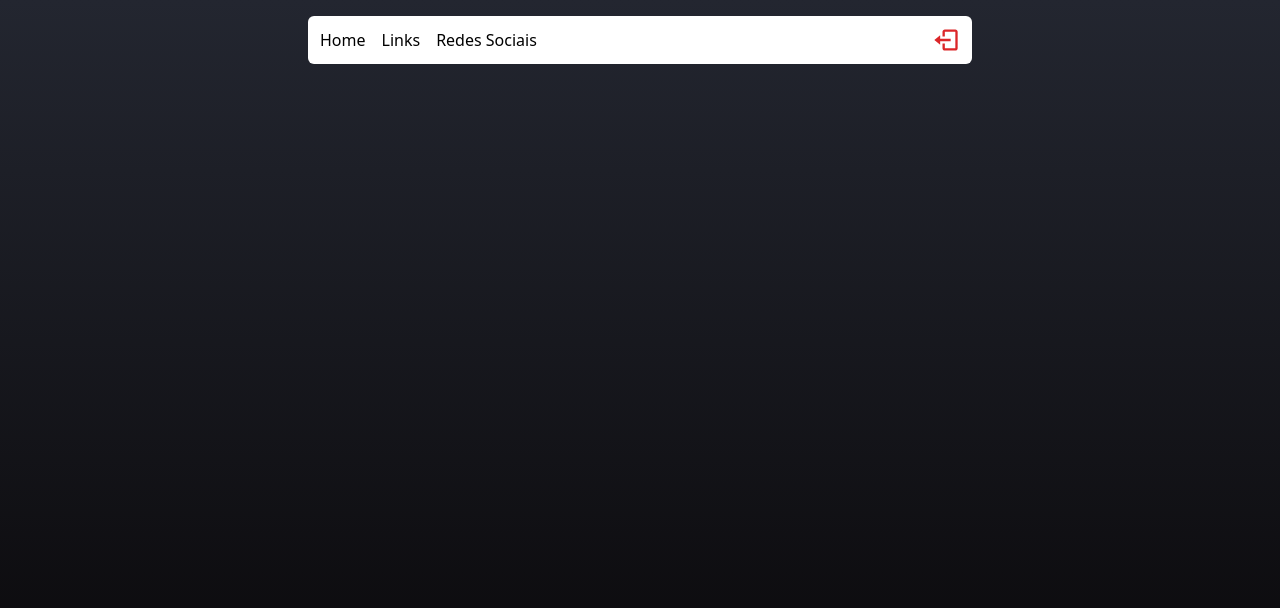
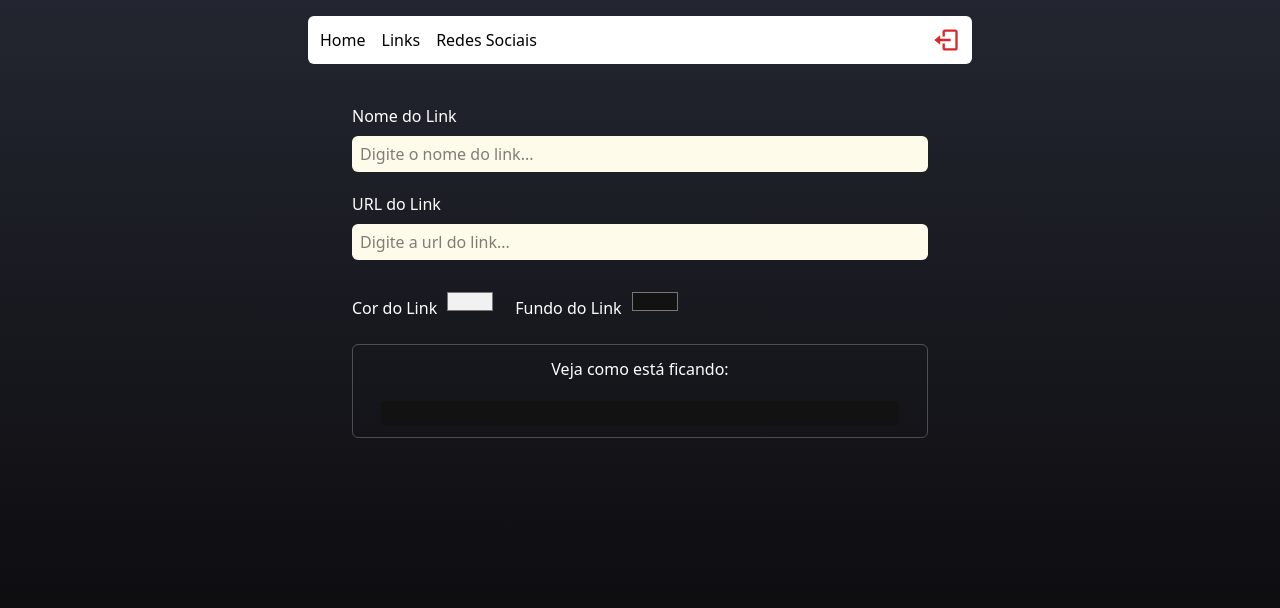
Before and after one commit to paulohenriquecorrea/devlink, a React (Vite) app: page /admin in a window 1280 px wide. Shown: the top 608 px of the page. Built offline with nearby package versions, Linux system fonts and the light colour scheme; no server answers; sample sign-in values are in the browser's storage.

Commit message:
Criado formulário de links

```diff
--- a/src/pages/admin/index.tsx
+++ b/src/pages/admin/index.tsx
@@ -1,9 +1,67 @@
+import {useState} from 'react';
 import { Header } from "../../components/Header";
+import { Input } from "../../components/Input";
 
 export function Admin(){
+    const [nameInput, setNameInput] = useState("");
+    const [urlInput, setUrlInput] = useState("");
+    const [textColorInput, setTextColorInput] = useState("#f1f1f1");
+    const [backGroundColorInput, setBackGroundColorInput] = useState("#121212");
+
     return (
         <div className="flex items-center flex-col min-h-screen pb-7 px-2">
             <Header />
+            <form className="flex flex-col mt-8 mb-3 w-full max-w-xl">
+
+                <label className="text-white font-medium mt-2 mb-2">Nome do Link</label>
+                <Input
+                    placeholder="Digite o nome do link..."
+                    value={nameInput}
+                    onChange={(e) => {
+                        setNameInput(e.target.value);
+                    }}
+                />
+
+                <label className="text-white font-medium mt-2 mb-2">URL do Link</label>
+                <Input
+                    type="url"
+                    placeholder="Digite a url do link..."
+                    value={urlInput}
+                    onChange={(e) => {
+                        setUrlInput(e.target.value);
+                    }}
+                />
+
+                <section className='flex my-4 gap-5'>
+                    <div className='flex gap-2'>
+                          <label className="text-white font-medium mt-2 mb-2">Cor do Link</label>
+                          <input
+                            type="color"
+                            value={textColorInput}
+                            onChange={ (e) => setTextColorInput(e.target.value) }
+                          />
+                    </div>
+                    <div className='flex gap-2'>
+                        <label className="text-white font-medium mt-2 mb-2">Fundo do Link</label>
+                        <input
+                            type="color"
+                            value={backGroundColorInput}
+                            onChange={ (e) => setBackGroundColorInput(e.target.value) }
+                        />
+                    </div>
+                </section>
+
+                <div className='flex flex-col items-center justify-center mb-7 p-1 border-gray-100/25 border rounded-md'>
+                    <label className="text-white font-medium mt-2 mb-3">Veja como está ficando:</label>
+                    <article
+                        className='w-11/12 mx-w-lg flex flex-col items-center justify-between bg-zinc-900 rounded px-1 py-3'
+                        style={{ marginBottom: 8, marginTop:8, backgroundColor: backGroundColorInput}}
+                    >
+                        <p className='font-medium' style={{ color: textColorInput }}>{nameInput}</p>
+                    </article>
+                </div>
+
+            </form>
         </div>
     )
 }
```
